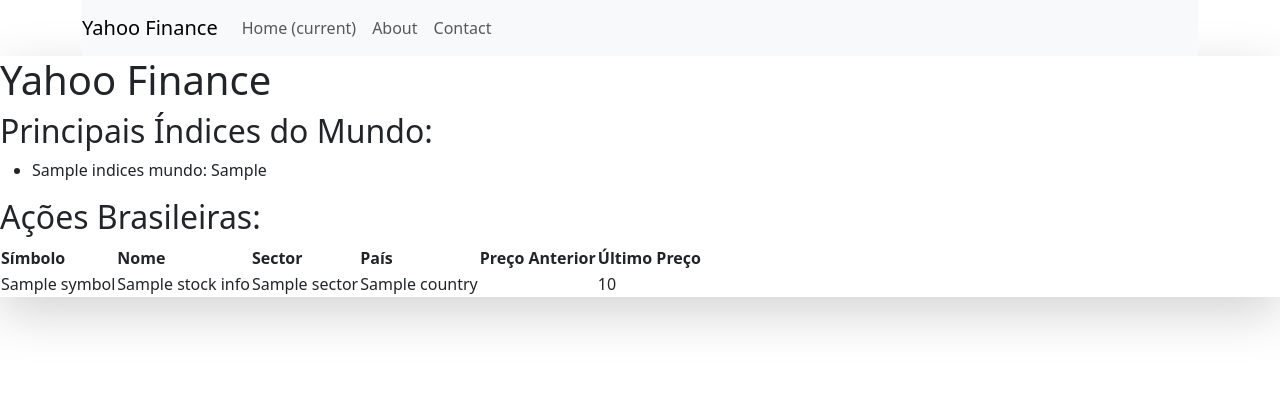
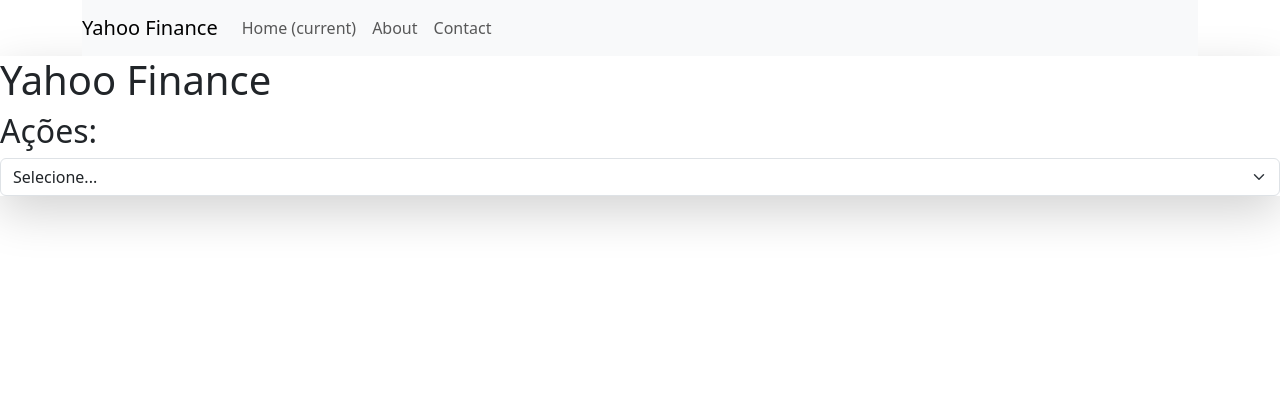
Before and after one commit to PedroMiceli/MachineLearningTechChallenge, a Flask app: template templates/index.html in a window 1280 px wide. Shown: the top 404 px of the page. Run offline with Flask 3, Linux system fonts and the light colour scheme; the template is opened without the code that fills it: most values are stand-ins (such as "Sample title", 1, 10 or a date in 2020); parts of the project's set-up code (start-up, migrations or seed data) failed here and were passed over.

Commit message:
ajusteeeeeeee

```diff
--- a/app.py
+++ b/app.py
@@ -1,20 +1,55 @@
 from flask import Flask, jsonify, render_template, request
 from flask_caching import Cache
 import yfinance as yf
+import joblib
+import numpy as np
+from sklearn.model_selection import train_test_split
+from sklearn.ensemble import RandomForestClassifier
+from sklearn.preprocessing import StandardScaler
+from sklearn.metrics import classification_report
 from datetime import datetime, timedelta
 from googletrans import Translator
 
+
+
+
 app = Flask(__name__)
 translator = Translator()
+
+modelo = joblib.load('modelo_random_forest.pkl')
+scaler = joblib.load('scaler.pkl')
 
 # Configuração do Flask-Caching
 cache = Cache(app, config={'CACHE_TYPE': 'simple'})  # Use um cache simples em memória para fins de demonstração
 # Lista de ações brasileiras
 
-acoes_brasileiras = [
-    'PETR4', 'VALE3', 'ITUB4', 'BBDC4', 'ABEV3',
-    'WEGE3', 'BBAS3', 'MGLU3', 'SUZB3', '^BVSP', 'USDBRL=X'
-]
+acoes = ["ALOS3.SA", "ALPA4.SA", "ABEV3.SA", "ASAI3.SA", "AURE3.SA", "AZUL4.SA", "AZZA3.SA", "B3SA3.SA", "BBSE3.SA", "BBDC3.SA", "BBDC4.SA", "BRAP4.SA", "BBAS3.SA",
+    "BRKM5.SA", "BRAV3.SA", "BRFS3.SA", "BPAC11.SA", "CXSE3.SA", "CRFB3.SA", "CCRO3.SA", "CMIG4.SA", "COGN3.SA", "CPLE6.SA", "CSAN3.SA", "CPFE3.SA", "CMIN3.SA",
+    "CVCB3.SA", "CYRE3.SA", "ELET3.SA", "ELET6.SA", "EMBR3.SA", "ENGI11.SA", "ENEV3.SA", "EGIE3.SA", "EQTL3.SA", "EZTC3.SA", "FLRY3.SA", "GGBR4.SA", "GOAU4.SA",
+    "NTCO3.SA", "HAPV3.SA", "HYPE3.SA", "IGTI11.SA", "IRBR3.SA", "ITSA4.SA", "ITUB4.SA", "JBSS3.SA", "KLBN11.SA", "RENT3.SA", "LREN3.SA", "LWSA3.SA", "MGLU3.SA",
+    "MRFG3.SA", "BEEF3.SA", "MRVE3.SA", "MULT3.SA", "PCAR3.SA", "PETR3.SA", "PETR4.SA", "RECV3.SA", "PRIO3.SA", "PETZ3.SA", "RADL3.SA", "RAIZ4.SA", "RDOR3.SA",
+    "RAIL3.SA", "SBSP3.SA", "SANB11.SA", "STBP3.SA", "SMTO3.SA", "CSNA3.SA", "SLCE3.SA", "SUZB3.SA", "TAEE11.SA", "VIVT3.SA", "TIMS3.SA", "TOTS3.SA", "TRPL4.SA",
+    "UGPA3.SA", "USIM5.SA", "VALE3.SA", "VAMO3.SA", "VBBR3.SA", "VIVA3.SA", "WEGE3.SA", "YDUQ3.SA","CHTR","CTAS","CSCO","CCEP","CTSH","CMCSA","CEG","CPRT","CSGP","COST","CRWD","CSX","DDOG","DXCM","FANG","DLTR","DASH","EA","EXC","FAST","FTNT","GEHC","GILD","GFS",
+    "HON","IDXX","ILMN","INTC","INTU","ISRG","KDP","KLAC","KHC","LRCX","LIN","LULU","MAR","MRVL","MELI","META","MCHP","MU","MSFT","MRNA","MDLZ","MDB","MNST","NFLX","NVDA",
+    "NXPI","ORLY","ODFL","ON","PCAR","PANW","PAYX","PYPL","PDD","PEP","QCOM","REGN","ROP","ROST","SBUX","SMCI","SNPS","TTWO","TMUS","TSLA","TXN","TTD","VRSK","VRTX","WBD",
+    "WDAY","XEL","ZS","MMM","AOS","ABT","ABBV","ACN","ADBE","AMD","AES","AFL","A","APD","ABNB","AKAM","ALB","ARE","ALGN","ALLE","LNT","ALL","GOOGL","GOOG","MO","AMZN","AMCR","AMTM","AEE","AEP",
+    "AXP","AIG","AMT","AWK","AMP","AME","AMGN","APH","ADI","ANSS","AON","APA","AAPL","AMAT","APTV","ACGL","ADM","ANET","AJG","AIZ","T","ATO","ADSK","ADP","AZO","AVB","AVY",
+    "AXON","BKR","BALL","BAC","BAX","BDX","BRK.B","BBY","TECH","BIIB","BLK","BX","BK","BA","BKNG","BWA","BSX","BMY","AVGO","BR","BRO","BF.B","BLDR","BG","BXP","CHRW","CDNS",
+    "CZR","CPT","CPB","COF","CAH","KMX","CCL","CARR","CTLT","CAT","CBOE","CBRE","CDW","CE","COR","CNC","CNP","CF","CRL","SCHW","CHTR","CVX","CMG","CB","CHD","CI","CINF","CTAS",
+    "CSCO","C","CFG","CLX","CME","CMS","KO","CTSH","CL","CMCSA","CAG","COP","ED","STZ","CEG","COO","CPRT","GLW","CPAY","CTVA","CSGP","COST","CTRA","CRWD","CCI","CSX","CMI","CVS",
+    "DHR","DRI","DVA","DAY","DECK","DE","DELL","DAL","DVN","DXCM","FANG","DLR","DFS","DG","DLTR","D","DPZ","DOV","DOW","DHI","DTE","DUK","DD","EMN","ETN","EBAY","ECL","EIX","EW",
+    "EA","ELV","EMR","ENPH","ETR","EOG","EPAM","EQT","EFX","EQIX","EQR","ERIE","ESS","EL","EG","EVRG","ES","EXC","EXPE","EXPD","EXR","XOM","FFIV","FDS","FICO","FAST","FRT","FDX",
+    "FIS","FITB","FSLR","FE","FI","FMC","F","FTNT","FTV","FOXA","FOX","BEN","FCX","GRMN","IT","GE","GEHC","GEV","GEN","GNRC","GD","GIS","GM","GPC","GILD","GPN","GL","GDDY","GS",
+    "HAL","HIG","HAS","HCA","DOC","HSIC","HSY","HES","HPE","HLT","HOLX","HD","HON","HRL","HST","HWM","HPQ","HUBB","HUM","HBAN","HII","IBM","IEX","IDXX","ITW","INCY","IR","PODD",
+    "INTC","ICE","IFF","IP","IPG","INTU","ISRG","IVZ","INVH","IQV","IRM","JBHT","JBL","JKHY","J","JNJ","JCI","JPM","JNPR","K","KVUE","KDP","KEY","KEYS","KMB","KIM","KMI","KKR",
+    "KLAC","KHC","KR","LHX","LH","LRCX","LW","LVS","LDOS","LEN","LLY","LIN","LYV","LKQ","LMT","L","LOW","LULU","LYB","MTB","MRO","MPC","MKTX","MAR","MMC","MLM","MAS","MA","MTCH",
+    "MKC","MCD","MCK","MDT","MRK","META","MET","MTD","MGM","MCHP","MU","MSFT","MAA","MRNA","MHK","MOH","TAP","MDLZ","MPWR","MNST","MCO","MS","MOS","MSI","MSCI","NDAQ","NTAP","NFLX",
+    "NEM","NWSA","NWS","NEE","NKE","NI","NDSN","NSC","NTRS","NOC","NCLH","NRG","NUE","NVDA","NVR","NXPI","ORLY","OXY","ODFL","OMC","ON","OKE","ORCL","OTIS","PCAR","PKG","PLTR",
+    "PANW","PARA","PH","PAYX","PAYC","PYPL","PNR","PEP","PFE","PCG","PM","PSX","PNW","PNC","POOL","PPG","PPL","PFG","PG","PGR","PLD","PRU","PEG","PTC","PSA","PHM","QRVO","PWR",
+    "QCOM","DGX","RL","RJF","RTX","O","REG","REGN","RF","RSG","RMD","RVTY","ROK","ROL","ROP","ROST","RCL","SPGI","CRM","SBAC","SLB","STX","SRE","NOW","SHW","SPG","SWKS","SJM",
+    "SW","SNA","SOLV","SO","LUV","SWK","SBUX","STT","STLD","STE","SYK","SMCI","SYF","SNPS","SYY","TMUS","TROW","TTWO","TPR","TRGP","TGT","TEL","TDY","TFX","TER","TSLA","TXN",
+    "TXT","TMO","TJX","TSCO","TT","TDG","TRV","TRMB","TFC","TYL","TSN","USB","UBER","UDR","ULTA","UNP","UAL","UPS","URI","UNH","UHS","VLO","VTR","VLTO","VRSN","VRSK","VZ","VRTX",
+    "VTRS","VICI","V","VST","VMC","WRB","GWW","WAB","WBA","WMT","DIS","WBD","WM","WAT","WEC","WFC","WELL","WST","WDC","WY","WMB","WTW","WYNN","XEL","XYL","YUM","ZBRA","ZBH","ZTS"]
 
 
 # Importe a lista de ações brasileiras do arquivo brazilian_stocks.py
@@ -22,6 +57,7 @@
 
 # Função para ajustar o símbolo com ".SA" para ações brasileiras
 def adjust_symbol(symbol):
+    symbol = symbol.upper()
     if symbol in brazilian_stocks:
         return f'{symbol}.SA'
     return symbol
@@ -31,23 +67,65 @@
 def get_stock_info(symbol):
     try:
         # Ajuste o símbolo
-        adjusted_symbol = adjust_symbol(symbol)
-
-        stock = yf.Ticker(adjusted_symbol)
-
+        # adjusted_symbol = adjust_symbol(symbol)
+        stock = yf.Ticker(symbol)
         info = stock.info
 
-        summary = {
-            'symbol': info.get('symbol', adjusted_symbol),
-            'name': info.get('longName', ''),
-            'sector': info.get('sector', ''),
-            'country': info.get('country', ''),
-            'previous_close': info.get('regularMarketPreviousClose', None),
-            'profile': translator.translate(info.get('longBusinessSummary', ''), src='en', dest='pt').text
-        }
+             # Margem de lucro
+        if 'profitMargins' in info:
+            margemDeLucro = info['profitMargins']
+        else:
+            margemDeLucro = 0
+
+             # dividendYield
+        if 'dividendYield' in info:
+            dividendosPorAno = info['dividendYield']
+        else:
+            dividendosPorAno = 0
+
+             # Valor Patrimonial por ação
+        if 'bookValue' in info:
+            valorPatrimonialPorAcao = info['bookValue']
+        else:
+            valorPatrimonialPorAcao = 0
+
+             # Divida total
+        if 'totalDebt' in info:
+            dividaLiquida = info['totalDebt']
+        else:
+            dividaLiquida = 9999999999
+
+             # Preço da ação
+        if 'currentPrice' in info:
+            precoAtual = info['currentPrice']
+        else:
+            precoAtual = 0
+
+             # Patrimonio total
+        if 'sharesOutstanding' in info:
+            patrimonio = precoAtual * info['sharesOutstanding']
+        else:
+            patrimonio = 0
+
+             # Indice de endividamento
+        if 'totalDebt' in info and patrimonio > 0:
+            indiceDeEndividamento = dividaLiquida / patrimonio
+        else:
+            indiceDeEndividamento = 0
+
+             # Retorno sobre Ativos (ROA)
+        if 'returnOnAssets' in info:
+            retornoSobreAtivos = info['returnOnAssets']
+        else:
+            retornoSobreAtivos = 0
 
 
-        return jsonify(info)
+        dados = np.array([margemDeLucro,dividendosPorAno,valorPatrimonialPorAcao,dividaLiquida,precoAtual,patrimonio,indiceDeEndividamento,retornoSobreAtivos])
+        dados_scaled = scaler.transform([dados])
+
+        previsao = modelo.predict(dados_scaled)
+
+        return jsonify({'recomendado': int(previsao[0])})
     except Exception as e:
         return jsonify({'error': str(e)})
 
@@ -55,40 +133,7 @@
 @cache.cached(timeout=600)
 def index():
     # Obtém os principais índices do mundo
-    indices_mundo = {
-        'Dow Jones': '^DJI',
-        'S&P 500': '^GSPC',
-        'NASDAQ': '^IXIC',
-        'FTSE 100': '^FTSE',
-        'Nikkei 225': '^N225'
-    }
-
-    stock_data = []
-
-    for symbol in acoes_brasileiras:
-        try:
-            # Ajuste o símbolo
-            adjusted_symbol = adjust_symbol(symbol)
-
-            stock = yf.Ticker(adjusted_symbol)
-            info = stock.info
-            last_trade = stock.history(period="1d")
-            if not last_trade.empty:
-                last_price = last_trade['Close'][0]
-            else:
-                last_price = None
-            stock_data.append({
-                'symbol': info.get('symbol', adjusted_symbol),
-                'name': info.get('longName', ''),
-                'sector': info.get('sector', ''),
-                'country': info.get('country', ''),
-                'last_price': last_price
-            })
-        except Exception as e:
-            # Se houver um erro ao buscar os dados, adicione um dicionário vazio
-            stock_data.append({'symbol': symbol, 'error': str(e)})
-
-    return render_template('index.html', indices_mundo=indices_mundo, acoes_brasileiras=stock_data)
+    return render_template('index.html', acoes=acoes)
 
 if __name__ == '__main__':
     app.run(debug=True)
--- a/templates/index.html
+++ b/templates/index.html
@@ -37,42 +37,35 @@
             <h1 class="text-blue-600">Yahoo Finance</h1>
         </header>
 
-        <section>
-            <h2 class="text-lg text-gray-700">Principais Índices do Mundo:</h2>
-            <ul>
-                {% for index_name, index_symbol in indices_mundo.items() %}
-                    <li>{{ index_name }}: {{ index_symbol }}</li>
+        <section class="mt-6">
+            <h2 class="text-lg text-gray-700">Ações:</h2>
+            <select id="acao" class="form-select" onchange="redirecionarParaPrevisao()">
+                <option selected>Selecione...</option>
+                {% for acao in acoes %}
+                    <option value="{{acao}}">{{ acao }}</option>
                 {% endfor %}
-            </ul>
-        </section>
-
-        <section class="mt-6">
-            <h2 class="text-lg text-gray-700">Ações Brasileiras:</h2>
-            <table>
-                <thead>
-                    <tr>
-                        <th>Símbolo</th>
-                        <th>Nome</th>
-                        <th>Sector</th>
-                        <th>País</th>
-                        <th>Preço Anterior</th>
-                        <th>Último Preço</th>
-                    </tr>
-                </thead>
-                <tbody>
-                    {% for stock_info in acoes_brasileiras %}
-                        <tr>
-                            <td>{{ stock_info['symbol'] }}</td>
-                            <td>{{ stock_info['name'] }}</td>
-                            <td>{{ stock_info['sector'] }}</td>
-                            <td>{{ stock_info['country'] }}</td>
-                            <td>{{ stock_info['previous_close'] }}</td>
-                            <td>{{ stock_info['last_price'] }}</td>
-                        </tr>
-                    {% endfor %}
-                </tbody>
-            </table>
+            </select>
         </section>
     </div>
 </body>
 </html>
+
+<script type="text/javascript">
+
+    function redirecionarParaPrevisao(){
+        const acao = $("#acao").val();
+
+        $.ajax({
+            url: '/api/'+acao,
+            type: 'GET',
+            data:{},
+            success: function(response){
+                console.log(response);
+            },
+            error: function (jqXHR, textStatus, errorThrown){
+                console.log(errorThrown)
+            }
+        });
+    }
+
+</script>
```
Also changed, not shown: 2 other files.
